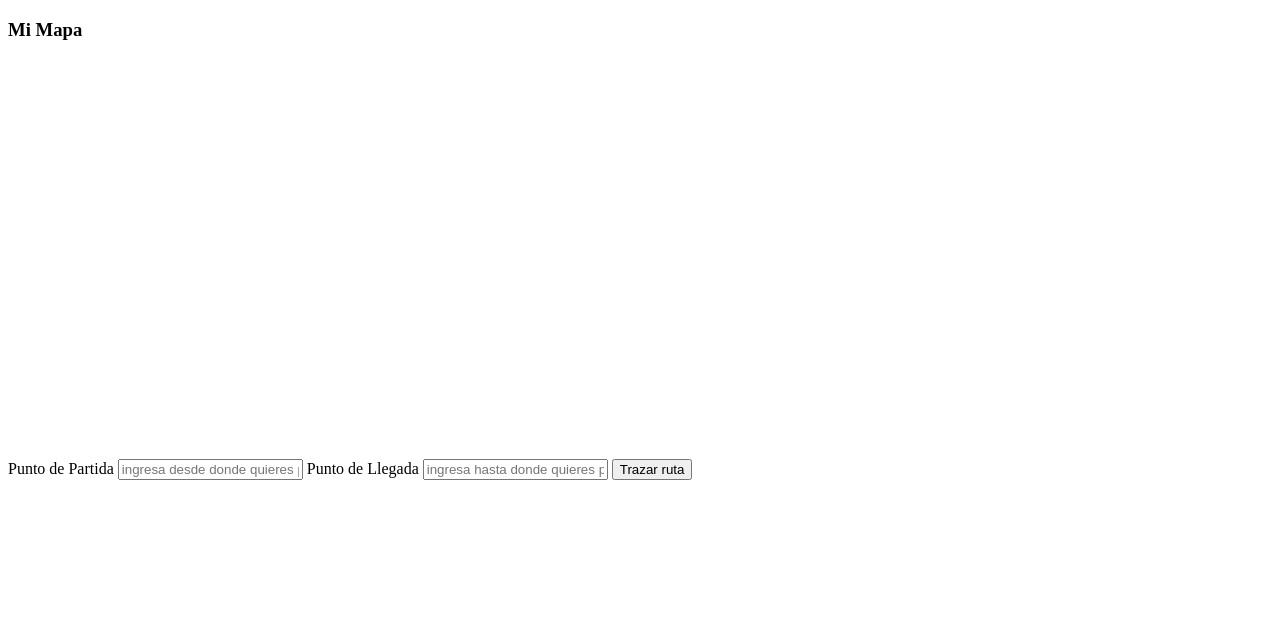
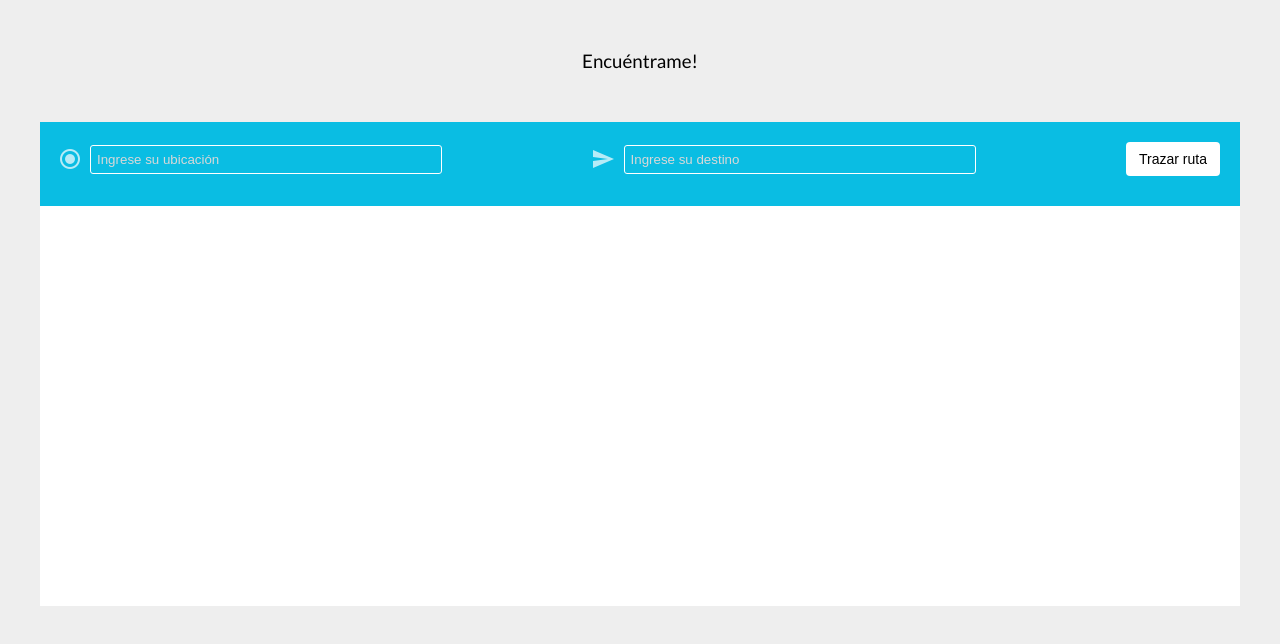
Before and after one commit to EstrellaBF/easy-vreco, a plain HTML site: page index.html in a window 1280 px wide. Drawn offline with nearby package versions, Linux system fonts and the light colour scheme; some packages are replaced by stand-ins of ours.

Commit message:
Estilos de inputs

```diff
--- a/css/main.css
+++ b/css/main.css
@@ -1,4 +1,120 @@
 #map {
   height: 400px;
-  width: 90vw;
- }
+  width: 100%;
+}
+
+*,
+*:before,
+*:after {
+  margin: 0;
+  padding: 0;
+  box-sizing: border-box;
+}
+
+html,
+body {
+  height: 100vh;
+}
+
+body {
+  background: #eee;
+  font-family: 'Lato', sans-serif;
+}
+
+h3 {
+  padding: 50px 0;
+  font-weight: 400;
+  text-align: center;
+}
+
+p {
+  margin: 0 0 20px;
+  line-height: 1.5;
+}
+
+.container {
+  min-width: 320px;
+  max-width: 1200px;
+  margin: 0 auto;
+  background: #fff;
+}
+
+section {
+  border: 1px solid #ddd;
+  padding: 15px 25px;
+}
+
+.location {
+  background-color: #0abde3;
+  padding: 20px;
+  color: white;
+}
+
+input[type=text] {
+  text-decoration: none;
+  padding: 6px;
+  border-radius: 3px;
+  outline: none;
+  background-color: #0abde3;
+  border: 1px solid white;
+  color: white;
+  width: 22rem;
+  box-sizing: border-box;
+}
+
+input[type=text]::placeholder {
+  color: #d8d8d8;
+}
+
+input {
+  box-sizing: border-box;
+  width: 100%;
+  border: 1px solid #999;
+  background: #fff;
+  padding: 10px;
+}
+
+.searchBox {
+  position: relative;
+  padding: 10px;
+}
+
+.content-input {
+  background-color: white;
+}
+
+.btn {
+  padding: 6px 12px;
+  margin-bottom: 0;
+  font-size: 14px;
+  font-weight: normal;
+  line-height: 1.42857143;
+  text-align: center;
+  white-space: nowrap;
+  vertical-align: middle;
+  cursor: pointer;
+  user-select: none;
+  background-image: none;
+  border: 1px solid transparent;
+  border-radius: 4px;
+  background-color: white;
+}
+
+.flex {
+  display: flex;
+  justify-content: space-between;
+  flex-flow: wrap;
+}
+
+.center {
+  display: flex;
+  align-items: center;
+}
+
+.icon {
+  margin-right: 10px;
+}
+
+.location > div {
+  margin-bottom: 10px;
+}
--- a/index.html
+++ b/index.html
@@ -5,20 +5,36 @@
   <meta charset="UTF-8">
   <meta name="viewport" content="width=device-width, initial-scale=1.0">
   <meta http-equiv="X-UA-Compatible" content="ie=edge">
-  <title>Document</title>
+  <link href="https://fonts.googleapis.com/css?family=Lato" rel="stylesheet">
+
+  <title>Easy vreco</title>
   <link rel="stylesheet" href="css/main.css">
 </head>
 
 <body>
-  <h3>Mi Mapa</h3>
-  <div id="map"></div>
-  <label for="start-location">Punto de Partida
-    <input type="text" placeholder="ingresa desde donde quieres partir" id="start-location">
-  </label>
-  <label for="end-location">Punto de Llegada
-    <input type="text" placeholder="ingresa hasta donde quieres partir" id="end-location">
-  </label>
-  <button id="mark-route">Trazar ruta</button>
+  <h3>Encuéntrame!</h3>
+  <main class="container">
+    <div class="location flex">
+      <div class="center">
+        <img src="assets/icon/shape.png" alt="" class="icon">
+        <input type="text" placeholder="Ingrese su ubicación" id="start-location">
+
+      </div>
+      <div class="center">
+        <img src="assets/icon/shape2.png" alt="" class="icon">
+        <input type="text" placeholder="Ingrese su destino" id="end-location">
+      </div>
+      <div>
+        <button id="mark-route" class="btn">Trazar ruta</button>
+        <!-- <span>|</span>
+        <button id="mark-route" class="btn">Encuéntrame</button> -->
+      </div>
+
+    </div>
+
+    <div id="map"></div>
+  </main>
+
 
   <script src="http://code.jquery.com/jquery-3.3.1.min.js" integrity="sha256-FgpCb/KJQlLNfOu91ta32o/NMZxltwRo8QtmkMRdAu8="
     crossorigin="anonymous"></script>
```
Also changed, not shown: assets/icon/shape.png (added), assets/icon/shape2.png (added).
